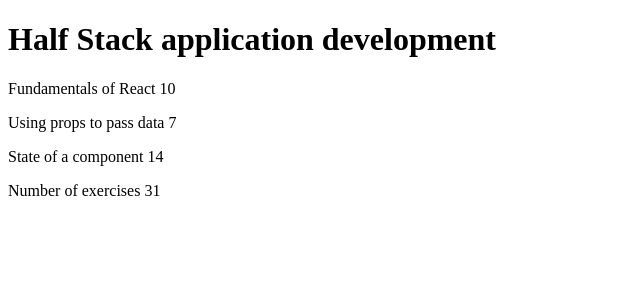
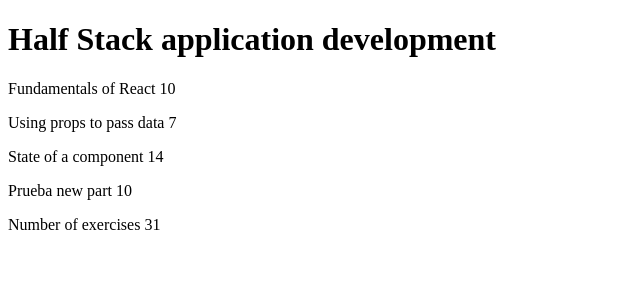
Before and after one commit to genarossi19/react-desarrollo-web, a React (Vite) app in the folder part1/courseinfo/: page / in a window 1280 px wide. Shown: the top 300 px of the page, without its empty margins (0-640 px from the left). Built offline with nearby package versions, Linux system fonts and the light colour scheme.

Commit message:
Ejercicio 2.1

```diff
--- a/part1/courseinfo/src/App.jsx
+++ b/part1/courseinfo/src/App.jsx
@@ -1,6 +1,4 @@
-import Content from "./components/Content.jsx";
-import Header from "./components/Header.jsx";
-import Total from "./components/Total.jsx";
+import Course from "./components/Course";
 const App = () => {
   const course = {
     name: "Half Stack application development",
@@ -17,16 +15,14 @@
         name: "State of a component",
         exercises: 14,
       },
+      {
+        name: "Prueba new part",
+        exercises: 10,
+      },
     ],
   };
 
-  return (
-    <div>
-      <Header course={course.name} />
-      <Content parts={course.parts} />
-      <Total parts={course.parts} />
-    </div>
-  );
+  return <Course course={course} />;
 };
 
 export default App;
--- a/part1/courseinfo/src/components/Content.jsx
+++ b/part1/courseinfo/src/components/Content.jsx
@@ -3,9 +3,9 @@
 const Content = ({ parts }) => {
   return (
     <div>
-      <Part part={parts[0]} />
-      <Part part={parts[1]} />
-      <Part part={parts[2]} />
+      {parts.map((part) => (
+        <Part name={part.name} exercises={part.exercises} />
+      ))}
     </div>
   );
 };
--- a/part1/courseinfo/src/components/Course.jsx
+++ b/part1/courseinfo/src/components/Course.jsx
@@ -1,7 +1,15 @@
-import React from "react";
+import Content from "./Content";
+import Header from "./Header";
+import Total from "./Total";
 
-const Course = () => {
-  return <div>Course</div>;
+const Course = ({ course }) => {
+  return (
+    <div>
+      <Header course={course.name} />
+      <Content parts={course.parts} />
+      <Total parts={course.parts} />
+    </div>
+  );
 };
 
 export default Course;
--- a/part1/courseinfo/src/components/Part.jsx
+++ b/part1/courseinfo/src/components/Part.jsx
@@ -1,9 +1,9 @@
 import React from "react";
 
-const Part = ({ part }) => {
+const Part = ({ name, exercises }) => {
   return (
     <p>
-      {part.name} {part.exercises}
+      {name} {exercises}
     </p>
   );
 };
```
